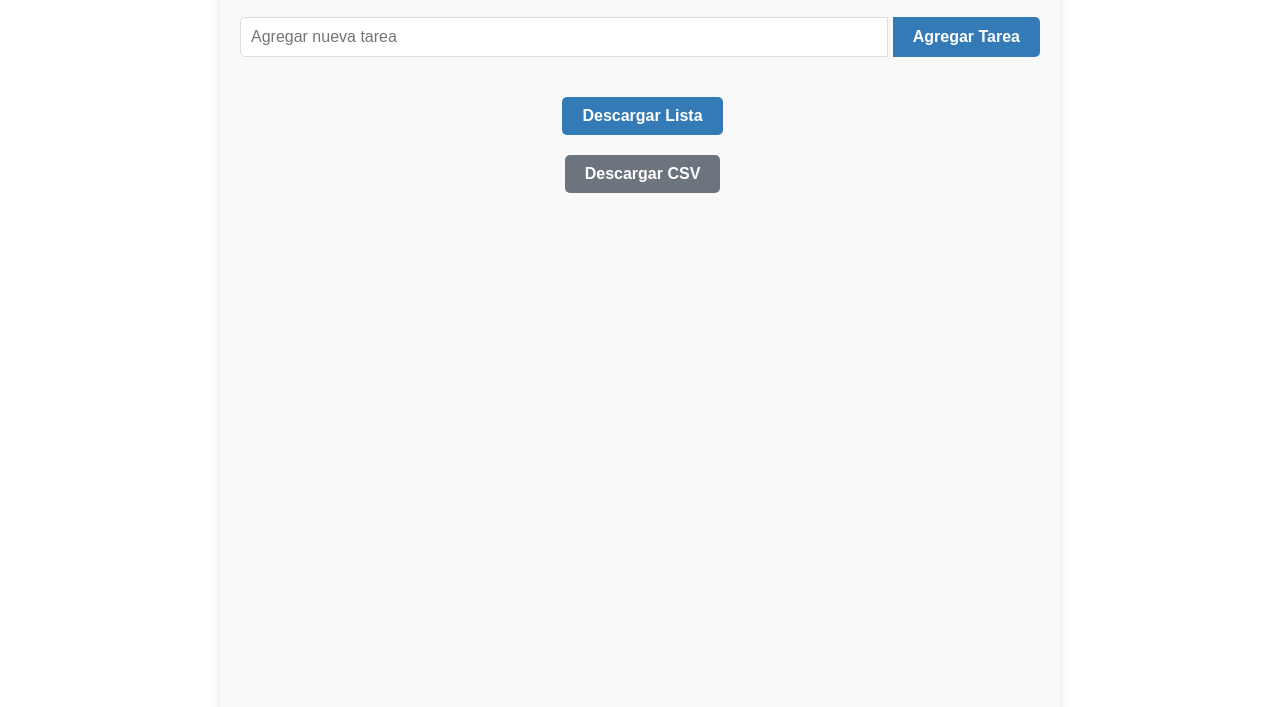
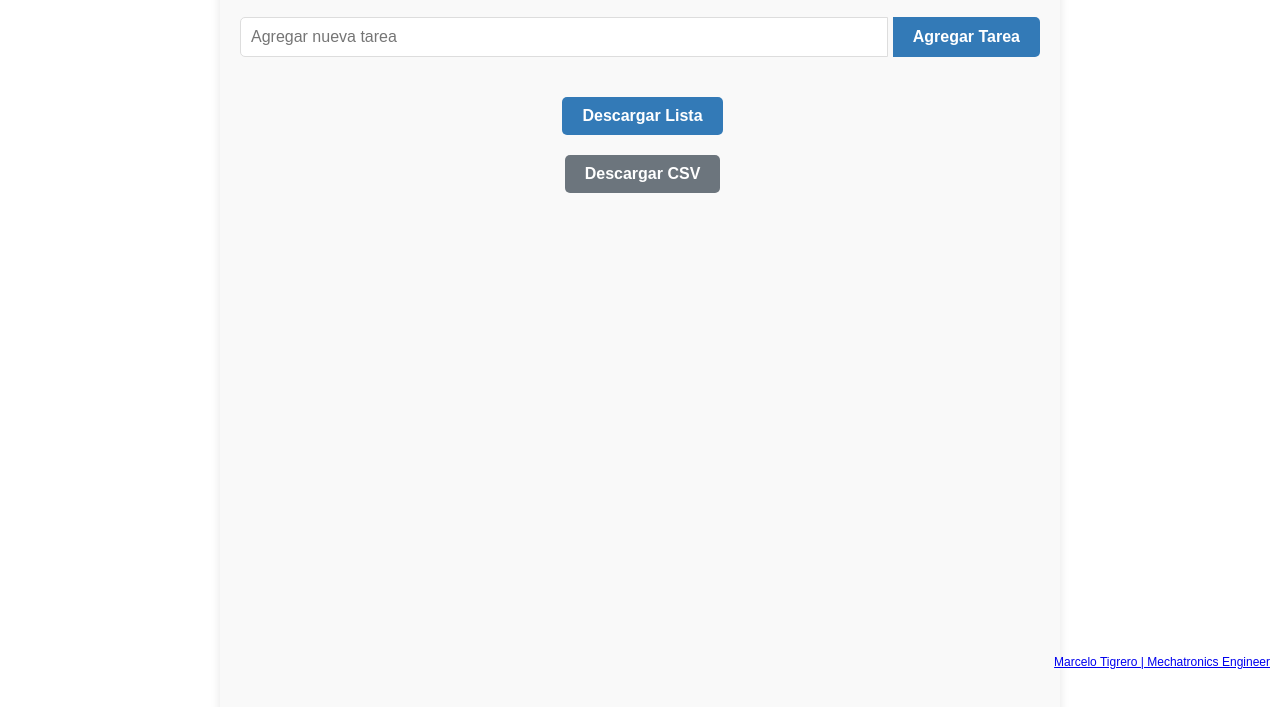
Before and after one commit to MarceloTigrero/To-Do-List, a website: page index.html in a window 1280 px wide. Shown: the part 121-828 px from the top of the page. Drawn offline with Linux system fonts and the light colour scheme; no server answers.

Commit message:
retorno al porfolio

```diff
--- a/index.html
+++ b/index.html
@@ -21,3 +21,7 @@
     <script src="script.js"></script>
 </body>
 </html>
+
+<footer style="position: fixed; bottom: 10px; right: 10px; font-size: 12px;">
+    <a href="https://marcelotigrero.github.io/Portafolio/" target="_blank">Marcelo Tigrero | Mechatronics Engineer</a>
+</footer>
```
Also changed, not shown: README_PROJECT.md (added).
